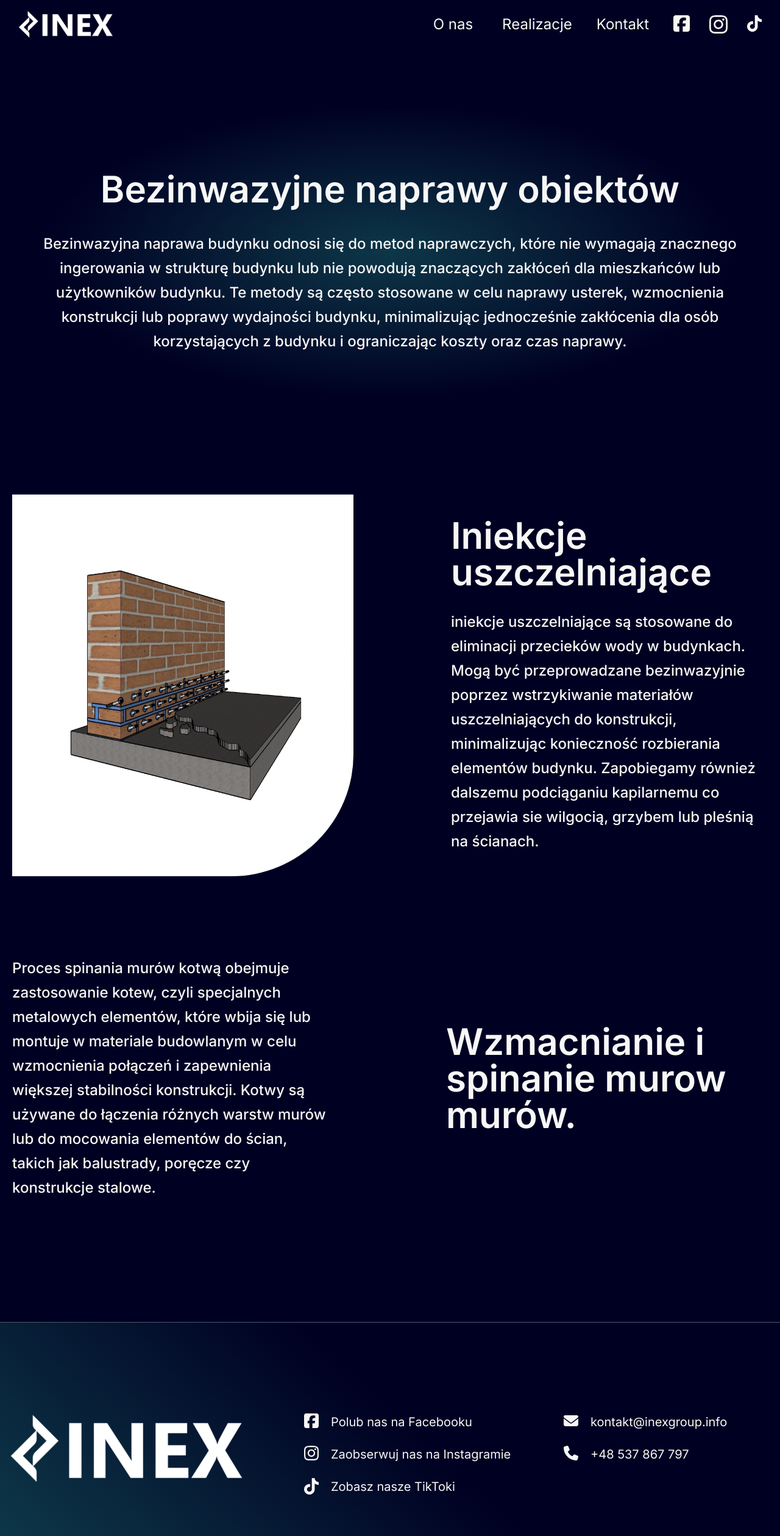
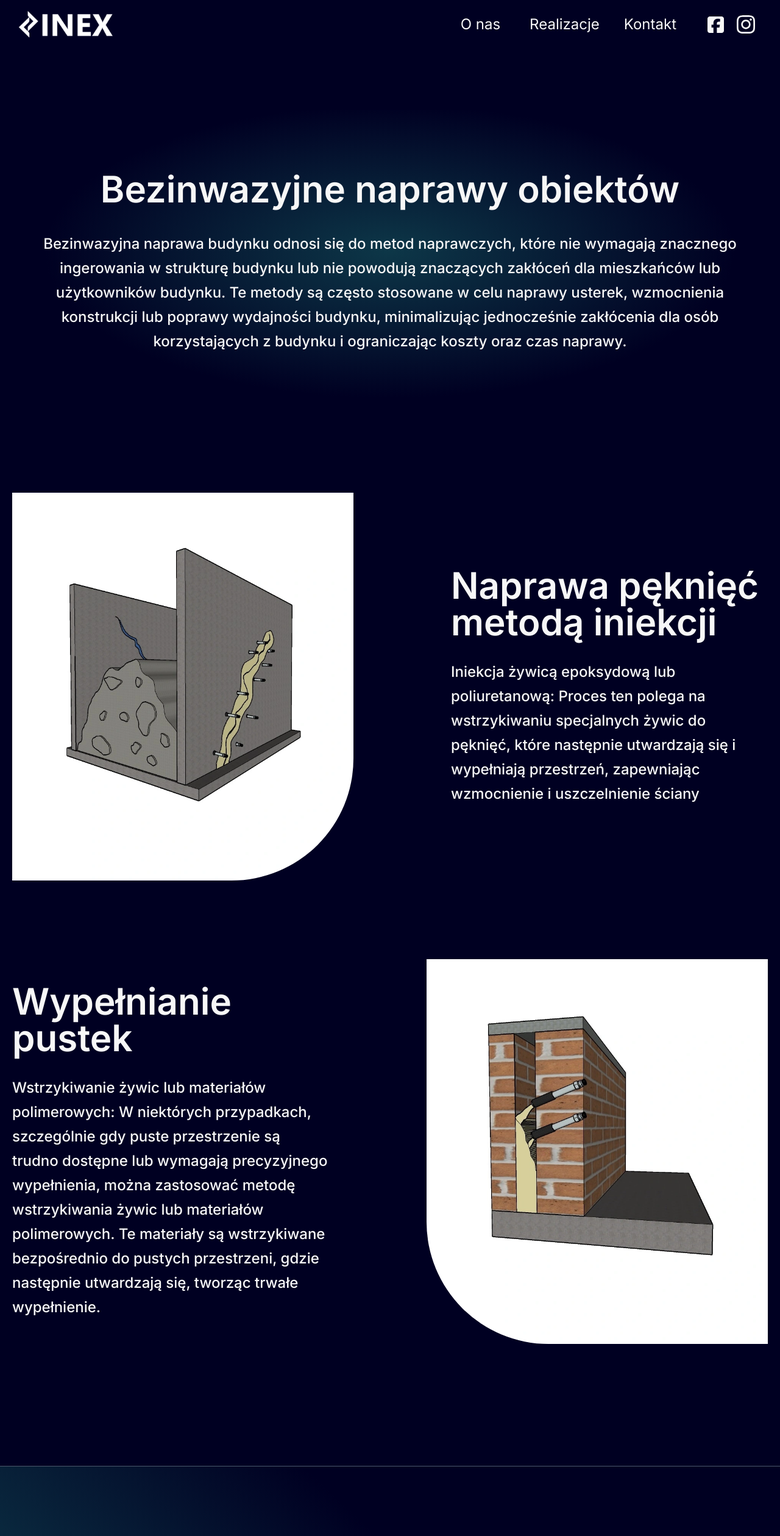
Before and after one commit to MWSoftwise/INEX-website, a Next.js app: page /bezinwazyjne-naprawy-obiektow in a window 1280 px wide. Shown: the top 2519 px of the page at 61% size. Built offline with nearby package versions, Linux system fonts and the light colour scheme.

Commit message:
Fixed bugs after testing and change content

```diff
--- a/src/app/bezinwazyjne-naprawy-obiektow/page.js
+++ b/src/app/bezinwazyjne-naprawy-obiektow/page.js
@@ -1,8 +1,9 @@
 import Method from "../components/Method";
 import Navbar from "../components/Navbar";
-import IUszczel from "../../../public/assets/iniekcje-uszczelniajace.webp"
-import MethodWithoutImg from "../components/MethodWithoutImg";
+import PeknieciaZywica from "../../../public/assets/pekniecia-zywica.webp"
+import WypelnianiePustek from "../../../public/assets/wypelnianie-pustek.webp"
 import Footer from "../components/Footer";
+import MethodBack from "../components/MethodBack";
 
 export default function ObjectsRepair() {
     return (
@@ -14,8 +15,8 @@ export default function ObjectsRepair() {
                     <p className="text-2xl text-center font-light lg:font-medium leading-10">Bezinwazyjna naprawa budynku odnosi się do metod naprawczych, które nie wymagają znacznego ingerowania w strukturę budynku lub nie powodują znaczących zakłóceń dla mieszkańców lub użytkowników budynku. Te metody są często stosowane w celu naprawy usterek, wzmocnienia konstrukcji lub poprawy wydajności budynku, minimalizując jednocześnie zakłócenia dla osób korzystających z budynku i ograniczając koszty oraz czas naprawy.</p>
                 </div>
             </div>
-            <Method img={IUszczel} alt="Grafika iniekcja uszczelniająca" title="Iniekcje uszczelniające" text="iniekcje uszczelniające są stosowane do eliminacji przecieków wody w budynkach. Mogą być przeprowadzane bezinwazyjnie poprzez wstrzykiwanie materiałów uszczelniających do konstrukcji, minimalizując konieczność rozbierania elementów budynku. Zapobiegamy również dalszemu podciąganiu kapilarnemu co przejawia sie wilgocią, grzybem lub pleśnią na ścianach." />
-            <MethodWithoutImg direction="flex-col lg:flex-row-reverse" title="Wzmacnianie i spinanie murow murów." text="Proces spinania murów kotwą obejmuje zastosowanie kotew, czyli specjalnych metalowych elementów, które wbija się lub montuje w materiale budowlanym w celu wzmocnienia połączeń i zapewnienia większej stabilności konstrukcji. Kotwy są używane do łączenia różnych warstw murów lub do mocowania elementów do ścian, takich jak balustrady, poręcze czy konstrukcje stalowe." />
+            <Method img={PeknieciaZywica} alt="Grafika prezentująca naprawę pęknięć" title="Naprawa pęknięć metodą iniekcji" text="Iniekcja żywicą epoksydową lub poliuretanową: Proces ten polega na wstrzykiwaniu specjalnych żywic do pęknięć, które następnie utwardzają się i wypełniają przestrzeń, zapewniając wzmocnienie i uszczelnienie ściany" />
+            <MethodBack img={WypelnianiePustek} alt="Grafika prezentująca wypełnianie pustek" title="Wypełnianie pustek" text="Wstrzykiwanie żywic lub materiałów polimerowych: W niektórych przypadkach, szczególnie gdy puste przestrzenie są trudno dostępne lub wymagają precyzyjnego wypełnienia, można zastosować metodę wstrzykiwania żywic lub materiałów polimerowych. Te materiały są wstrzykiwane bezpośrednio do pustych przestrzeni, gdzie następnie utwardzają się, tworząc trwałe wypełnienie." />
             <Footer />
         </>
     );
--- a/src/app/components/Card.js
+++ b/src/app/components/Card.js
@@ -2,8 +2,8 @@ import MoreBtn from "./MoreBtn";
 
 const Card = ({text, link}) => {
     return(
-        <div className="h-[300px] w-[250px] rounded-[10px] bg-glass px-[30px] py-[45px] flex flex-col items-center justify-between">
-            <h4 className="text-center font-semibold text-[28px]">{text}</h4>
+        <div className="h-[330px] w-[250px] rounded-[10px] bg-glass px-[30px] py-[45px] flex flex-col items-center justify-between">
+            <h4 className="text-center font-semibold text-[28px] leading-snug">{text}</h4>
             <MoreBtn href={link} />
         </div>
     )
--- a/src/app/components/Footer.js
+++ b/src/app/components/Footer.js
@@ -15,15 +15,15 @@ const Footer = () => {
         <div className="w-full relative flex flex-col items-center justify-end gap-16 pb-14 pt-[150px] px-[15px] pl-[20px] lg:pl-[15px] mt-[100px] lg:mt-[200px] bg-footer">
             <span className="absolute top-0 left-[50%] translate-x-[-50%] w-[100vw] h-[1px] bg-[#4B596A]"></span>
             <div className="w-full flex flex-col lg:flex-row items-center lg:items-start lg:justify-center gap-16 lg:gap-12 xl:gap-24 2xl:gap-40">
-                <Image src={Logo} alt="Logo" />
+                <Image src={Logo} alt="Logo" className="translate-y-[-20px]" />
                 <div className="flex flex-col gap-[25px]">
-                    <Link href="#" className="flex items-start gap-[20px] text-xl whitespace-nowrap"><Image className="w-[24px]" src={Fb} alt="Ikona Facebook"/> Polub nas na Facebooku</Link>
-                    <Link href="#" className="flex items-start gap-[20px] text-xl whitespace-nowrap"><Image className="w-[24px]" src={Ig} alt="Ikona Instagram" /> Zaobserwuj nas na Instagramie</Link>
-                    <Link href="#" className="flex items-start gap-[20px] text-xl whitespace-nowrap"><Image className="w-[24px]" src={Tiktok} alt="Ikona Tiktok" /> Zobasz nasze TikToki</Link>
+                    <Link href="https://www.facebook.com/profile.php?id=61558042463636" target="_blank" className="flex items-start gap-[10px] text-xl whitespace-nowrap"><Image className="w-[24px]" src={Fb} alt="Ikona Facebook"/> Polub nas na Facebooku</Link>
+                    <Link href="https://www.instagram.com/inex_uszczelnienia/" target="_blank" className="flex items-start gap-[10px] text-xl whitespace-nowrap"><Image className="w-[24px]" src={Ig} alt="Ikona Instagram" /> Zaobserwuj nas na Instagramie</Link>
+
                 </div>
-                <div className="flex flex-col gap-[25px] min-w-[340px]">
-                    <Link href="mailto:kontakt@inexgroup.info" className="flex items-start gap-[20px] text-xl"><Image className="w-[24px]" src={Envelop} alt="Ikona koperty" /> kontakt@inexgroup.info</Link>
-                    <Link href="tel:+48537867797" className="flex items-start gap-[20px] text-xl"><Image className="w-[24px]" src={Phone} alt="Ikona telefonu" /> +48 537 867 797</Link>
+                <div className="flex flex-col gap-[25px] min-w-[none] lg:min-w-[340px]">
+                    <Link href="mailto:kontakt@inexgroup.info" className="flex items-start gap-[10px] text-xl"><Image className="w-[24px]" src={Envelop} alt="Ikona koperty" /> kontakt@inexgroup.info</Link>
+                    <Link href="tel:+48537867797" className="flex items-start gap-[10px] text-xl"><Image className="w-[24px]" src={Phone} alt="Ikona telefonu" /> +48 537 867 797</Link>
                 </div>
             </div>
             <div className="w-full flex flex-col lg:flex-row items-center lg:justify-around gap-6">
--- a/src/app/components/Navbar.js
+++ b/src/app/components/Navbar.js
@@ -31,10 +31,10 @@ const Navbar = () => {
                 <li className="scale-100 transition-all hover:scale-105"><Link className="text-xl lg:text-[24px] py-1 cursor-pointer p-2" href="/#about" onClick={handleLinkClick}>O nas</Link></li>
                 <li className="scale-100 transition-all hover:scale-105"><Link className="text-xl lg:text-[24px] py-1 cursor-pointer" href="/realizacje" onClick={handleLinkClick}>Realizacje</Link></li>
                 <li className="scale-100 transition-all hover:scale-105"><Link className="text-xl lg:text-[24px] py-1 cursor-pointer" href="/kontakt" onClick={handleLinkClick}>Kontakt</Link></li>
-                <li className="flex gap-x-8 mt-6 lg:mt-0">
-                    <Link href="#"><Image src={Fb} className="w-[22px] lg:w-[27px] cursor-pointer" alt="Ikona Facebook" /></Link>
-                    <Link href="#"><Image src={Ig} className="w-[25px] lg:w-[30px] cursor-pointer" alt="Ikona Instagram" /></Link>
-                    <Link href="#"><Image src={Tiktok} className="w-[19px] lg:w-[24px] cursor-pointer" alt="Ikona Tiktok" /></Link>
+                <li className="flex w-[100px] items-center justify-around mt-6 lg:mt-0">
+                    <Link href="https://www.facebook.com/profile.php?id=61558042463636" target="_blank"><Image src={Fb} className="w-[22px] lg:w-[27px] cursor-pointer" alt="Ikona Facebook" /></Link>
+                    <Link href="https://www.instagram.com/inex_uszczelnienia/" target="_blank"><Image src={Ig} className="w-[25px] lg:w-[30px] cursor-pointer" alt="Ikona Instagram" /></Link>
+
                 </li>
             </ul>
 
--- a/src/app/components/PostCard.js
+++ b/src/app/components/PostCard.js
@@ -4,7 +4,7 @@ import Link from "next/link";
 const PostCard = ({title, desc, photoLink, articleLink, index}) => {
     if (index === 0) {
         return (
-            <div className="w-[350px] lg:w-full min-h-[510px] lg:min-h-[400px] flex flex-col lg:flex-row items-start lg:items-center gap-8 lg:gap-20 bg-glass p-6 rounded-[10px]">
+            <div className="w-[330px] lg:w-full min-h-[510px] lg:min-h-[400px] flex flex-col lg:flex-row items-start lg:items-center gap-8 lg:gap-20 bg-glass p-6 rounded-[10px]">
                 <Image src={photoLink} width={300} height={300} alt="Zdjęcie wykonania usługi metodą iniekcji" className="h-[250px] object-cover" />
                 <div className="flex flex-col gap-6 lg:max-w-[50%]">
                     <h2 className="text-[28px] font-semibold">{title}</h2>
@@ -15,7 +15,7 @@ const PostCard = ({title, desc, photoLink, articleLink, index}) => {
         );
     } else {
         return(
-            <div className="w-[350px] min-h-[510px] flex flex-col items-start gap-8 bg-glass p-6 rounded-[10px]">
+            <div className="w-[330px] min-h-[510px] flex flex-col items-start gap-8 bg-glass p-6 rounded-[10px]">
                 <Image src={photoLink} width={300} height={300} alt="Zdjęcie wykonania usługi metodą iniekcji" className="h-[250px] object-cover" />
                 <div className="flex flex-col gap-2">
                     <h2 className="text-[28px] font-semibold">{title}</h2>
--- a/src/app/components/Services.js
+++ b/src/app/components/Services.js
@@ -6,8 +6,8 @@ const Services = () => {
             <h3 className="text-5xl lg:text-6xl font-semibold py-20 bg-custom text-center leading-relaxed">Poznaj nasze usługi</h3>
             <div className="flex flex-col lg:flex-row gap-12 lg:gap-[120px] py-8 lg:py-28">
                 <Card text="Bezinwazyjne naprawy obiektów" link="/bezinwazyjne-naprawy-obiektow" />
-                <Card text="Iniekcje budowlane" link="/iniekcje-budowlane" />
-                <Card text="Stabilizacja gruntu" link="/stabilizacja-gruntu" />
+                <Card text="Uszczelnienia budynków metodą iniekcji" link="/iniekcje-budowlane" />
+                <Card text="Realizacje" link="/realizacje" />
             </div>
         </div>
     )
--- a/src/app/realizacje/page.js
+++ b/src/app/realizacje/page.js
@@ -32,7 +32,7 @@ const Projects = async () => {
       </div>
       <div className="max-w-[1200px] px-[15px] flex flex-col items-center gap-10">
 
-          <div className="w-full flex flex-wrap items-center justify-between gap-10 px-[15px]">
+          <div className="w-full flex flex-wrap items-center justify-center lg:justify-between gap-10">
 
               {projects.map((project, index) => (
                   <PostCard index={index} key={project.slug} title={project.title} desc={project.description} photoLink={project.thumbnail.url} articleLink={project.slug} />
```
Also changed, not shown: src/app/iniekcje-budowlane/page.js (+5 -2 lines), public/assets/pekniecia-zywica.webp (added).
